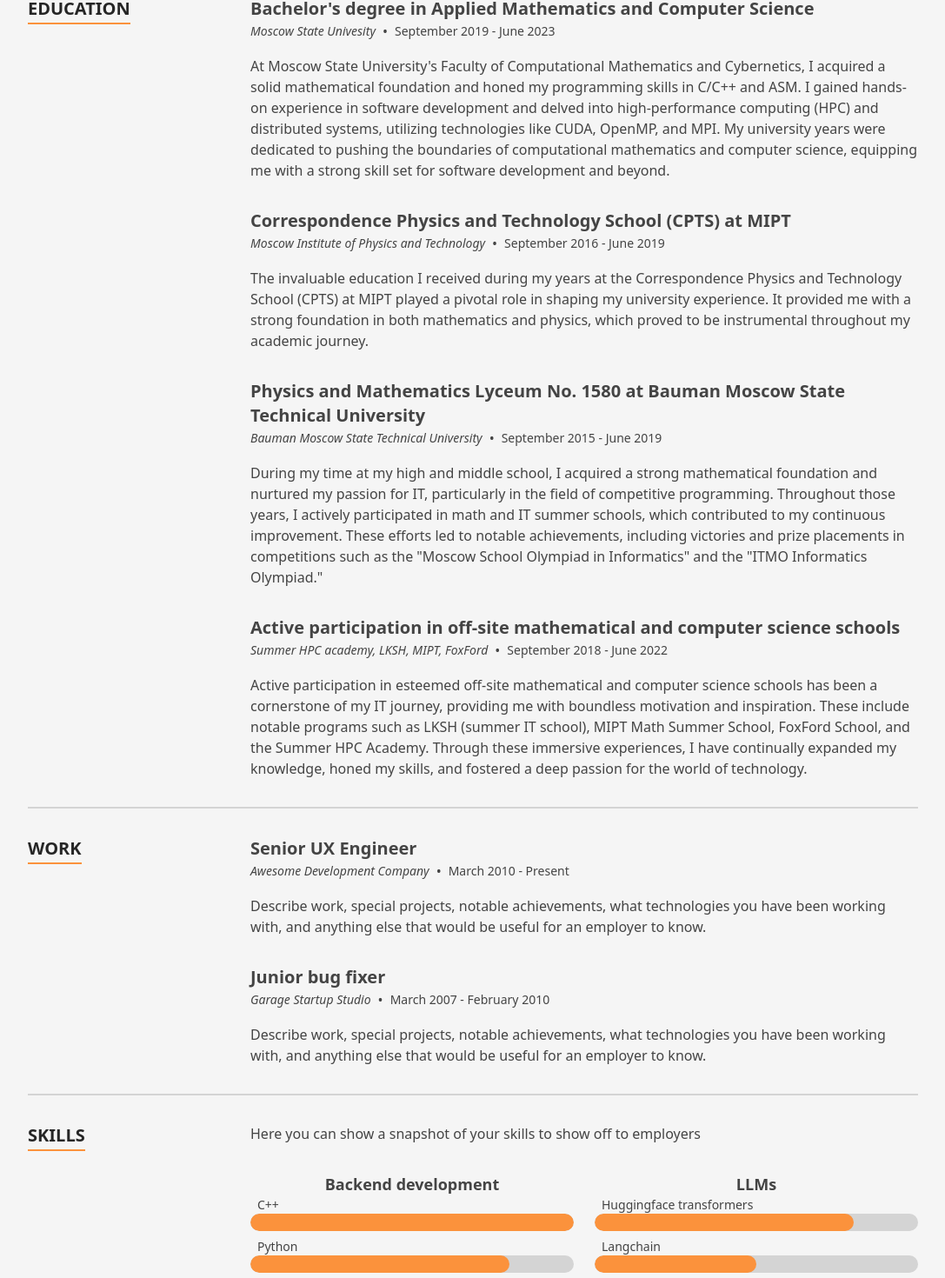
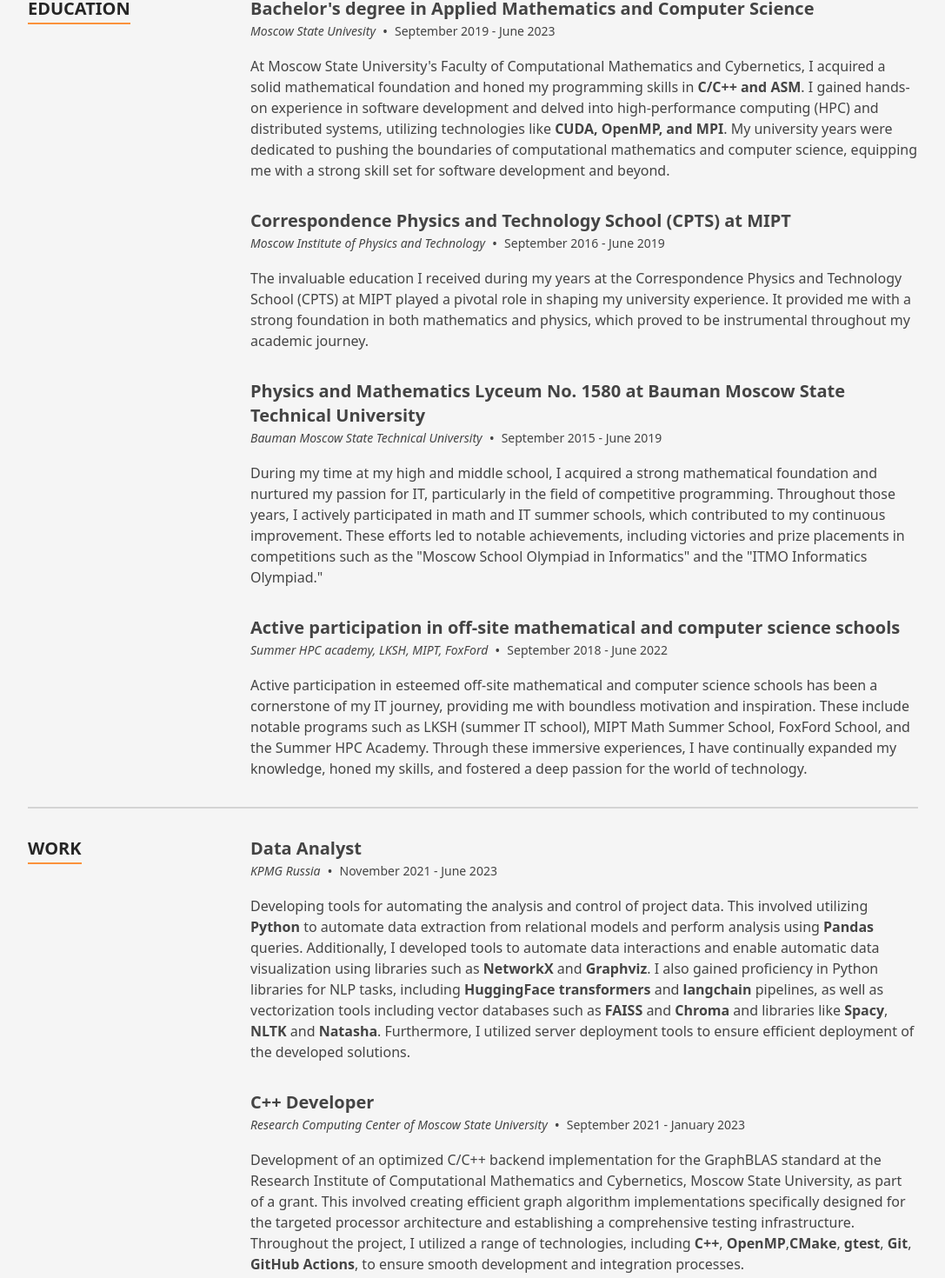
Before and after one commit to Flagro/flagrotown-resume, a Next.js app: page / in a window 1280 px wide. Shown: the part 1436-2906 px from the top of the page at 87% size, without its empty margins (96-1183 px from the left). Built offline with nearby package versions, Linux system fonts and the light colour scheme; no server answers.

Commit message:
initialized work experience

```diff
--- a/src/data/data.tsx
+++ b/src/data/data.tsx
@@ -189,48 +189,81 @@
     date: 'September 2019 - June 2023',
     location: 'Moscow State Univesity',
     title: 'Bachelor\'s degree in Applied Mathematics and Computer Science',
-    content: <p>At Moscow State University's Faculty of Computational Mathematics and Cybernetics, I acquired a solid mathematical foundation and honed my programming skills in C/C++ and ASM. I gained hands-on experience in software development and delved into high-performance computing (HPC) and distributed systems, utilizing technologies like CUDA, OpenMP, and MPI. My university years were dedicated to pushing the boundaries of computational mathematics and computer science, equipping me with a strong skill set for software development and beyond.</p>,
+    content: <p>
+      At Moscow State University's Faculty of Computational Mathematics and Cybernetics,
+      I acquired a solid mathematical foundation and honed my programming skills in <strong>C/C++ and ASM</strong>.
+      I gained hands-on experience in software development and delved into high-performance computing (HPC)
+      and distributed systems, utilizing technologies like <strong>CUDA, OpenMP, and MPI</strong>. My university years were
+      dedicated to pushing the boundaries of computational mathematics and computer science, equipping me with
+      a strong skill set for software development and beyond.
+    </p>,
   },
   {
     date: 'September 2016 - June 2019',
     location: 'Moscow Institute of Physics and Technology',
     title: 'Correspondence Physics and Technology School (CPTS) at MIPT',
-    content: <p>The invaluable education I received during my years at the Correspondence Physics and Technology School (CPTS) at MIPT played a pivotal role in shaping my university experience. It provided me with a strong foundation in both mathematics and physics, which proved to be instrumental throughout my academic journey.</p>,
+    content: <p>
+      The invaluable education I received during my years at the Correspondence Physics and Technology School
+      (CPTS) at MIPT played a pivotal role in shaping my university experience. It provided me with a strong
+      foundation in both mathematics and physics, which proved to be instrumental throughout my academic journey.
+      </p>,
   },
   {
     date: 'September 2015 - June 2019',
     location: 'Bauman Moscow State Technical University',
     title: 'Physics and Mathematics Lyceum No. 1580 at Bauman Moscow State Technical University',
-    content: <p>During my time at my high and middle school, I acquired a strong mathematical foundation and nurtured my passion for IT, particularly in the field of competitive programming. Throughout those years, I actively participated in math and IT summer schools, which contributed to my continuous improvement. These efforts led to notable achievements, including victories and prize placements in competitions such as the "Moscow School Olympiad in Informatics" and the "ITMO Informatics Olympiad."</p>,
+    content: <p>
+      During my time at my high and middle school, I acquired a strong mathematical foundation and nurtured my passion
+      for IT, particularly in the field of competitive programming. Throughout those years, I actively participated in
+      math and IT summer schools, which contributed to my continuous improvement. These efforts led to notable
+      achievements, including victories and prize placements in competitions such as the "Moscow School Olympiad in
+      Informatics" and the "ITMO Informatics Olympiad."
+      </p>,
   },
   {
     date: 'September 2018 - June 2022',
     location: 'Summer HPC academy, LKSH, MIPT, FoxFord',
     title: 'Active participation in off-site mathematical and computer science schools',
-    content: <p>Active participation in esteemed off-site mathematical and computer science schools has been a cornerstone of my IT journey, providing me with boundless motivation and inspiration. These include notable programs such as LKSH (summer IT school), MIPT Math Summer School, FoxFord School, and the Summer HPC Academy. Through these immersive experiences, I have continually expanded my knowledge, honed my skills, and fostered a deep passion for the world of technology.</p>,
+    content: <p>
+      Active participation in esteemed off-site mathematical and computer science schools has been a cornerstone
+      of my IT journey, providing me with boundless motivation and inspiration. These include notable programs such
+      as LKSH (summer IT school), MIPT Math Summer School, FoxFord School, and the Summer HPC Academy. Through these
+      immersive experiences, I have continually expanded my knowledge, honed my skills, and fostered a deep passion
+      for the world of technology.
+    </p>,
   },
 ];
 
 export const experience: TimelineItem[] = [
   {
-    date: 'March 2010 - Present',
-    location: 'Awesome Development Company',
-    title: 'Senior UX Engineer',
+    date: 'November 2021 - June 2023',
+    location: 'KPMG Russia',
+    title: 'Data Analyst',
     content: (
       <p>
-        Describe work, special projects, notable achievements, what technologies you have been working with, and
-        anything else that would be useful for an employer to know.
+        Developing tools for automating the analysis and control of project data.
+        This involved utilizing <strong>Python</strong> to automate data extraction from relational models and perform
+        analysis using <strong>Pandas</strong> queries. Additionally, I developed tools to automate data interactions and enable
+        automatic data visualization using libraries such as <strong>NetworkX</strong> and <strong>Graphviz</strong>. I also gained proficiency in
+        Python libraries for NLP tasks, including <strong>HuggingFace transformers</strong> and <strong>langchain</strong> pipelines, as well as
+        vectorization tools including vector databases such as <strong>FAISS</strong> and <strong>Chroma</strong> and libraries like <strong>Spacy</strong>, <strong>NLTK</strong> and <strong>Natasha</strong>.
+        Furthermore, I utilized server deployment tools to ensure efficient deployment of the developed solutions.
       </p>
     ),
   },
   {
-    date: 'March 2007 - February 2010',
-    location: 'Garage Startup Studio',
-    title: 'Junior bug fixer',
+    date: 'September 2021 - January 2023',
+    location: 'Research Computing Center of Moscow State University',
+    title: 'C++ Developer',
     content: (
       <p>
-        Describe work, special projects, notable achievements, what technologies you have been working with, and
-        anything else that would be useful for an employer to know.
+        Development of an optimized C/C++ backend implementation for the GraphBLAS standard at the Research
+        Institute of Computational Mathematics and Cybernetics, Moscow State University, as part of a grant.
+        This involved creating efficient graph algorithm implementations specifically designed for the targeted
+        processor architecture and establishing a comprehensive testing infrastructure. Throughout the project,
+        I utilized a range of technologies, including <strong>C++</strong>, <strong>OpenMP</strong>,
+        <strong>CMake</strong>, <strong>gtest</strong>, <strong>Git</strong>, <strong>GitHub Actions</strong>,
+        to ensure smooth development and integration processes.
       </p>
     ),
   },
```
